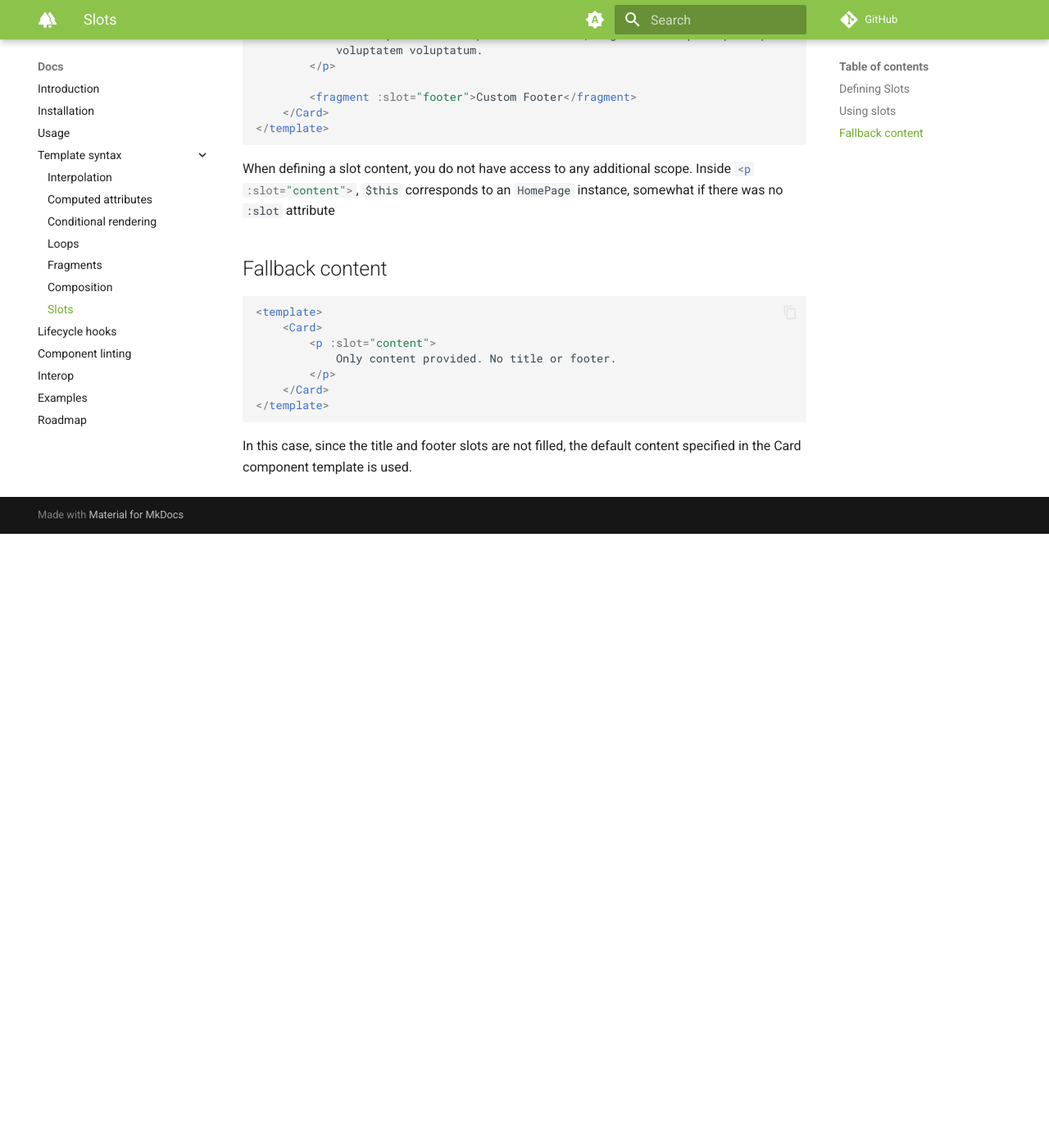
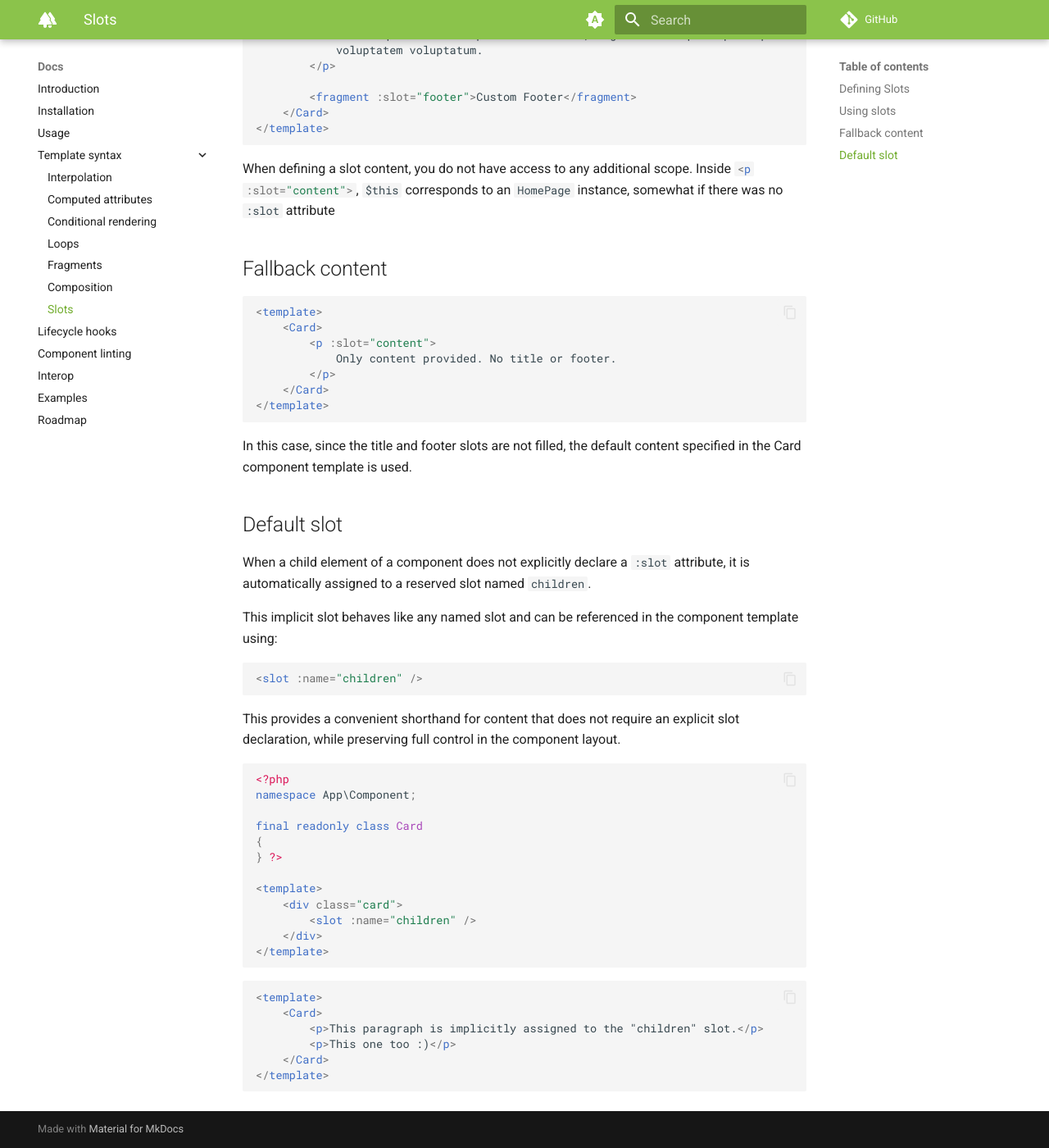
Before and after one commit to SBNTT/Sapin, an MkDocs documentation site: the page built from docs/template_syntax/slots.md, in a window 1280 px wide and 1400 px high, scrolled down 1331 px. Shown: the whole window at 82% size. Built offline with MkDocs 1.6.1 and Material for MkDocs 9.7.7, drawn with Linux system fonts in a browser that asks for light colours; comment, search, counter and statistics services are not loaded; before the commit the page ends 1982 px from its top, so only the background shows below that; some of the changed text lies outside the part shown.

Commit message:
default slot documentation

````diff
--- a/docs/template_syntax/slots.md
+++ b/docs/template_syntax/slots.md
@@ -37,7 +37,7 @@ final readonly class Card
 In this example, the component Card defines three slots: title, content, and footer.
 
 ## Using slots
-```html
+```html+php
 <?php
 namespace App\Component;
 
@@ -74,3 +74,40 @@ When defining a slot content, you do not have access to any additional scope. In
 
 In this case, since the title and footer slots are not filled, the default content specified in the
 Card component template is used.
+
+## Default slot
+When a child element of a component does not explicitly declare a `:slot` attribute, it is automatically assigned to a
+reserved slot named `children`.
+
+This implicit slot behaves like any named slot and can be referenced in the component template using:
+
+```html
+<slot :name="children" />
+```
+
+This provides a convenient shorthand for content that does not require an explicit slot declaration, while preserving
+full control in the component layout.
+
+```html+php
+<?php
+namespace App\Component;
+
+final readonly class Card
+{
+} ?>
+
+<template>
+    <div class="card">
+        <slot :name="children" />
+    </div>
+</template>
+```
+
+```html
+<template>
+    <Card>
+        <p>This paragraph is implicitly assigned to the "children" slot.</p>
+        <p>This one too :)</p>
+    </Card>
+</template>
+```
````
